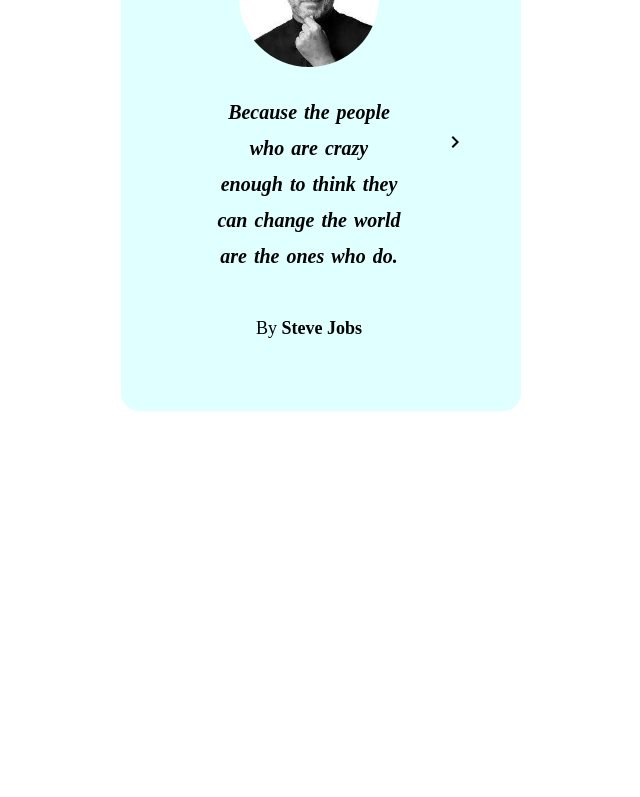
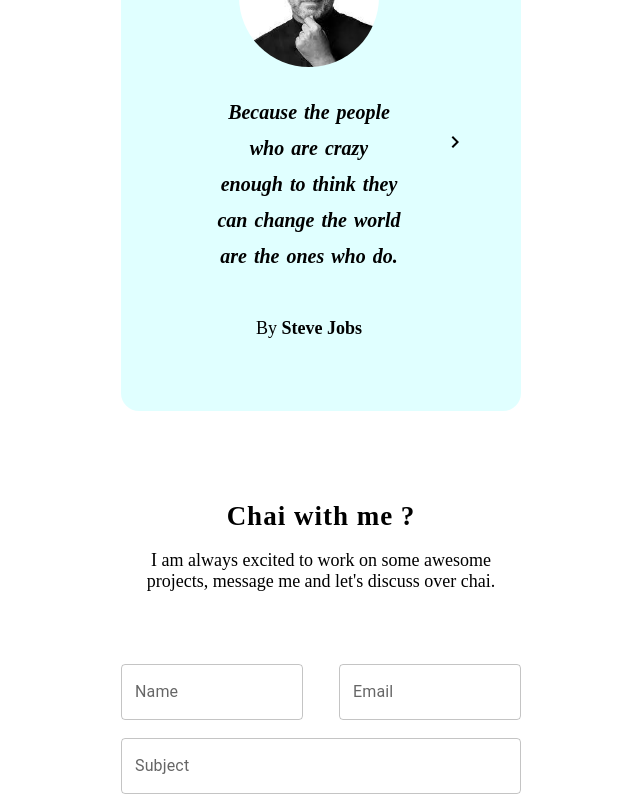
Before and after one commit to vikrantgupta25/dark-coder, a React (Create React App) app: page / in a window 1280 px wide. Shown: the part 2000-2797 px from the top of the page, without its empty margins (319-959 px from the left). Before the commit the page ends 2501 px from the top, so only its background shows below. Built offline with nearby package versions, Linux system fonts and the light colour scheme.

Commit message:
add contact form

```diff
--- a/src/App.css
+++ b/src/App.css
@@ -16,7 +16,7 @@
 .vertical {
   flex-direction: column;
   align-self: center;
-  margin-left: 4ch;
+  margin-left: 4em;
 }
 
 .centerAlign {
@@ -62,6 +62,16 @@
   border-radius: 1em;
 }
 
+.textAlign {
+  text-align: center;
+}
+
+.contactFormHeading {
+  width: fit-content;
+  margin: 0 auto;
+  letter-spacing: 1px;
+}
+
 .typed {
   overflow: hidden;
   white-space: nowrap;
@@ -79,3 +89,20 @@
     width: 100%;
   }
 }
+
+.contactForm {
+  display: flex;
+  flex-direction: column;
+  margin-top: 4em;
+  .subject {
+    margin-top: 1em;
+  }
+  .message {
+    margin-top: 1em;
+  }
+  .submitBtn {
+    width: fit-content;
+    margin: 0 auto;
+    margin-top: 1em !important;
+  }
+}
--- a/src/App.js
+++ b/src/App.js
@@ -4,6 +4,8 @@
 import LinkedInIcon from "@mui/icons-material/LinkedIn";
 import InstagramIcon from "@mui/icons-material/Instagram";
 import MailOutlineIcon from "@mui/icons-material/MailOutline";
+import Button from "@mui/material/Button";
+import TextField from "@mui/material/TextField";
 import "./App.css";
 
 function App() {
@@ -58,6 +60,48 @@
         <h2 className="inspiringHeading">Inspiring Quotes</h2>
         <MovingQuotes />
       </section>
+      <section>
+        <div className="textAlign">
+          <h2 className="contactFormHeading">Chai with me ?</h2>
+          <p>
+            I am always excited to work on some awesome projects, message me and
+            let's discuss over chai.
+          </p>
+        </div>
+
+        <div className="contactForm">
+          <div className="flex">
+            <TextField
+              id="name"
+              label="Name"
+              variant="outlined"
+              sx={{ width: "50%" }}
+            />
+            <TextField
+              id="email"
+              label="Email"
+              variant="outlined"
+              sx={{ width: "50%", marginLeft: "2em" }}
+            />
+          </div>
+          <TextField
+            id="subject"
+            label="Subject"
+            variant="outlined"
+            className="subject"
+          />
+          <TextField
+            id="message"
+            label="Message"
+            multiline
+            rows={4}
+            className="message"
+          />
+          <Button variant="contained" className="submitBtn">
+            Submit
+          </Button>
+        </div>
+      </section>
     </div>
   );
 }
```
